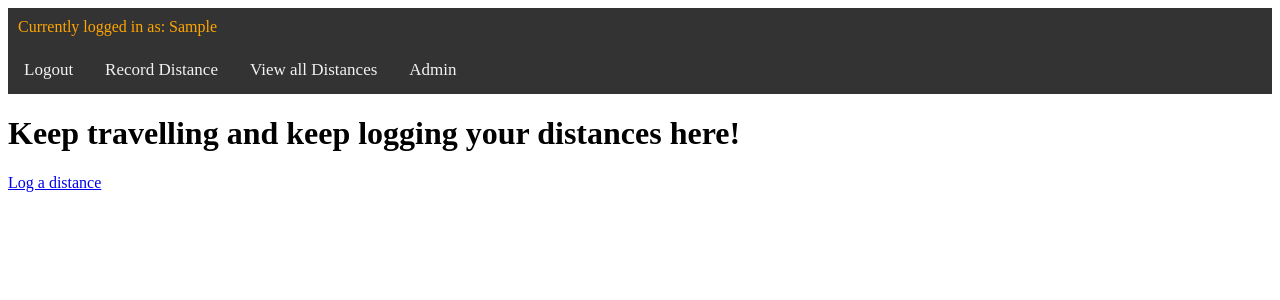
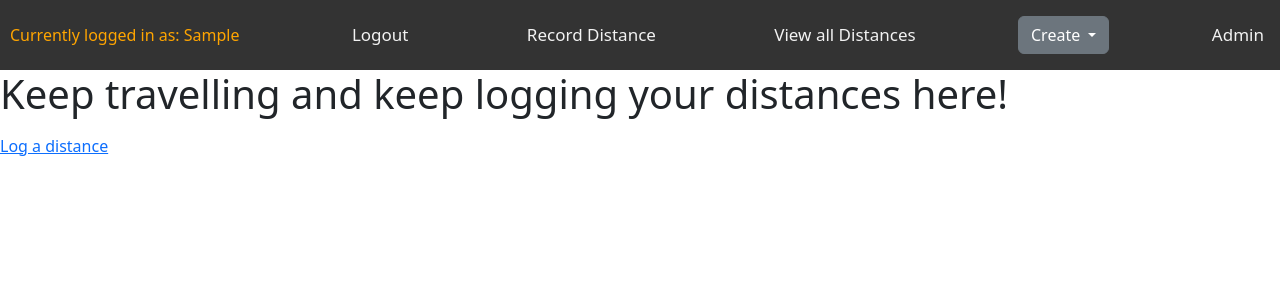
Before and after one commit to Radmaster5000/distance_counter, a Django app: page /distance/ in a window 1280 px wide. Shown: the top 300 px of the page. Run offline with Django 4.2, Linux system fonts and the light colour scheme; the visitor is signed in with stand-in values (Sample User, id 1); data that the repository does not hold is empty.

Commit message:
Added bootstrap styling and dropdown to navbar but getting odd behaviour

```diff
--- a/distance_counter/distance/templates/distance/layout.html
+++ b/distance_counter/distance/templates/distance/layout.html
@@ -4,6 +4,7 @@
         {% load static %}
         <link rel="stylesheet" href="{% static 'css/style.css' %}" />
         <title>Distance Counter</title>
+        <link href="https://cdn.jsdelivr.net/npm/bootstrap@5.3.1/dist/css/bootstrap.min.css" rel="stylesheet" integrity="sha384-4bw+/aepP/YC94hEpVNVgiZdgIC5+VKNBQNGCHeKRQN+PtmoHDEXuppvnDJzQIu9" crossorigin="anonymous">
     </head>
     <body>
         <div class="navbar">
@@ -13,6 +14,16 @@
                 <a href="{% url 'logout' %}">Logout</a>
                 <a href="{% url 'log' %}">Record Distance</a>
                 <a href="{% url 'index' %}">View all Distances</a>
+                <div class="dropdown">
+                    <button class="btn btn-secondary dropdown-toggle" type="button" data-bs-toggle="dropdown" aria-expanded="false">
+                      Create
+                    </button>
+                    <ul class="dropdown-menu dropdown-menu-positioning"style="position: inherit">
+                      <li><a class="dropdown-item" href="{% url 'person_create' %}">Person</a></li>
+                      <li><a class="dropdown-item" href="{% url 'office_create' %}">Office</a></li>
+                      <li><a class="dropdown-item" href="{% url 'unit_create' %}">Unit</a></li>
+                    </ul>
+                  </div>
                 {% if user.is_superuser %}
                     <a href="{% url 'admin:index' %}">Admin</a>
                 {% endif %}
@@ -32,5 +43,6 @@
         {% endif %}
         {% block body %}
         {% endblock %}
+        <script src="https://cdn.jsdelivr.net/npm/bootstrap@5.3.1/dist/js/bootstrap.bundle.min.js" integrity="sha384-HwwvtgBNo3bZJJLYd8oVXjrBZt8cqVSpeBNS5n7C8IVInixGAoxmnlMuBnhbgrkm" crossorigin="anonymous"></script>
     </body>
 </html>
```
Also changed, not shown: distance_counter/static/css/style.css (+0 -7 lines), README.md.
